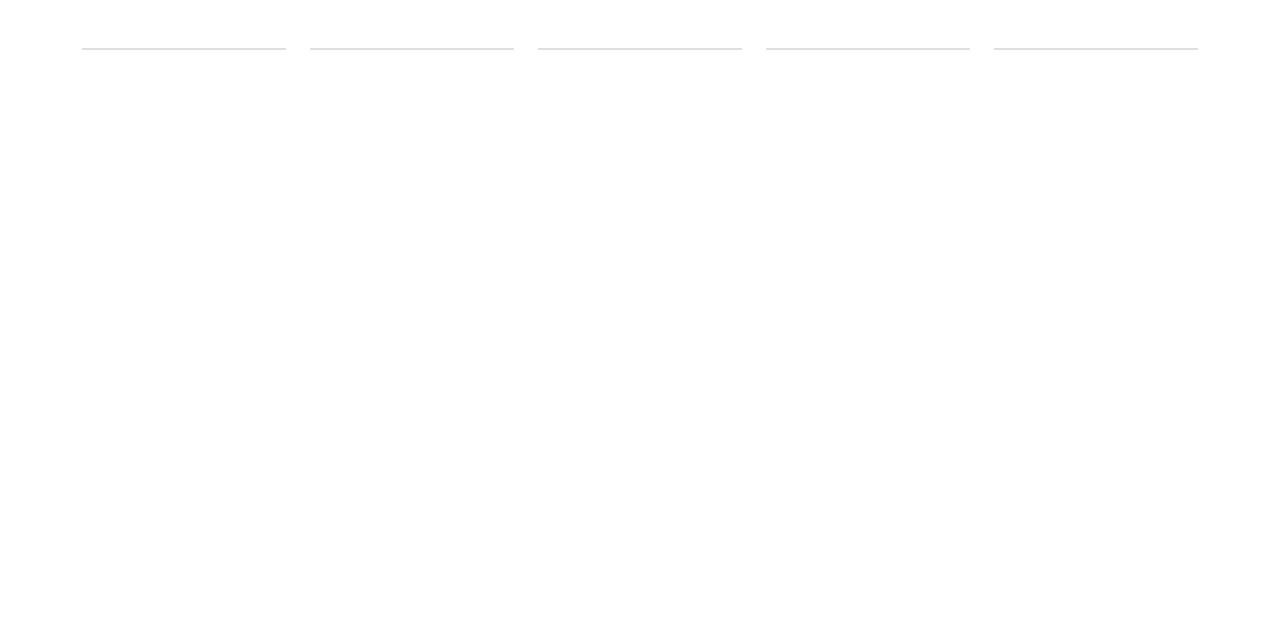
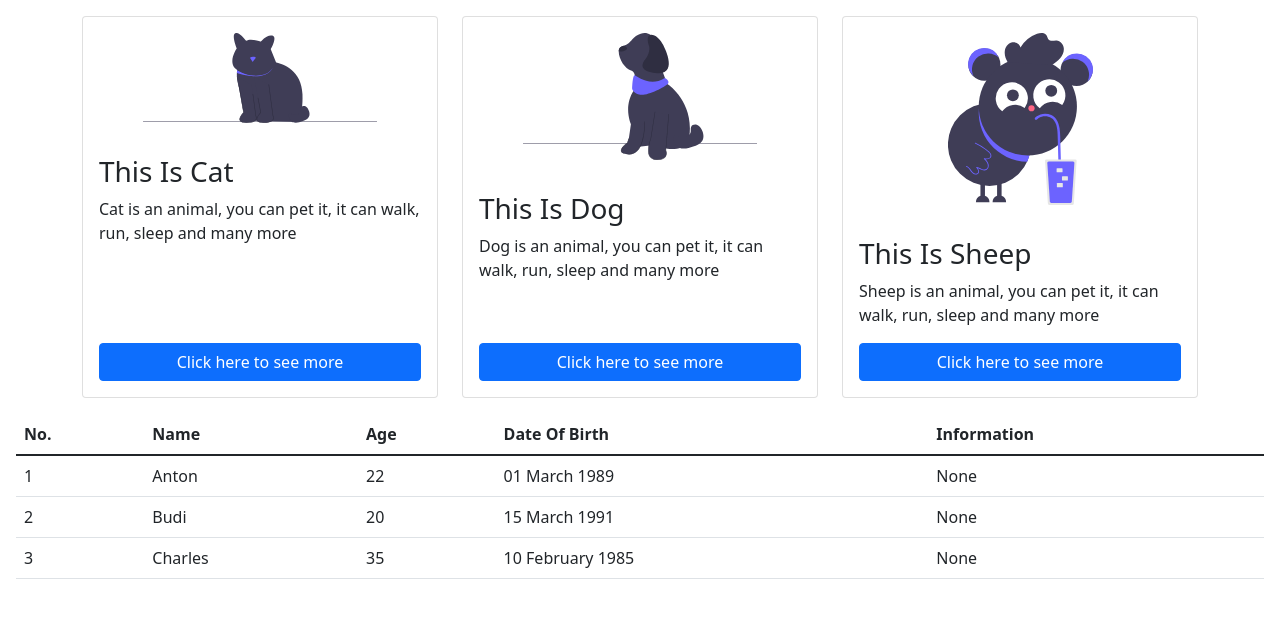
Before and after one commit to ripkids/gold-git-test, a plain HTML site: page index.html in a window 1280 px wide. Drawn offline with Linux system fonts and the light colour scheme.

Commit message:
feature: next feature

```diff
--- a/index.html
+++ b/index.html
@@ -1,38 +1,93 @@
+<!doctype html>
 <html>
     <head>
+        <meta charset="utf-8">
+        <meta name="viewport" content="width=device-width, initial-scale=1">
+
         <script src="js/bootstrap.min.js"></script>
         <link rel="stylesheet" href="css/bootstrap.min.css" />
     </head>
 
-    <body class="p-5">
-        <div class="container">
-            <div class="row">
-                <div class="col">
-                    <div class="card">
-                        <!-- your code belong here -->
+    <body class="p-3">
+        <div class="container-xl">
+            <div class="row gap-3 gap-md-0">
+                <div class="col-md-4">
+                    <div class="h-100 card">
+                        <img
+                            src="images/undraw_cat.svg"
+                            class="w-75 p-3 align-self-center"
+                        >
+                        <div class="d-flex flex-column card-body">
+                            <h3 class="card-title">This Is Cat</h3>
+                            <p class="card-text">Cat is an animal, you can pet it, it can walk, run, sleep and many more</p>
+                            <button class="w-100 mt-auto btn btn-primary">Click here to see more</button>
+                        </div>
                     </div>
                 </div>
-                <div class="col">
-                    <div class="card">
-                        <!-- your code belong here -->
+                <div class="col-md-4">
+                    <div class="h-100 card">
+                        <img
+                            src="images/undraw_dog.svg"
+                            class="w-75 p-3 align-self-center"
+                        >
+                        <div class="d-flex flex-column card-body">
+                            <h3 class="card-title">This Is Dog</h3>
+                            <p class="card-text">Dog is an animal, you can pet it, it can walk, run, sleep and many more</p>
+                            <button class="w-100 mt-auto btn btn-primary">Click here to see more</button>
+                        </div>
                     </div>
                 </div>
-                <div class="col">
-                    <div class="card">
-                        <!-- your code belong here -->
-                    </div>
-                </div>
-                <div class="col">
-                    <div class="card">
-                        <!-- your code belong here -->
-                    </div>
-                </div>
-                <div class="col">
-                    <div class="card">
-                        <!-- your code belong here -->
+                <div class="col-md-4">
+                    <div class="h-100 card">
+                        <img
+                            src="images/undraw_sheep.svg"
+                            class="w-50 p-3 align-self-center"
+                        >
+                        <div class="d-flex flex-column card-body">
+                            <h3 class="card-title">This Is Sheep</h3>
+                            <p class="card-text">Sheep is an animal, you can pet it, it can walk, run, sleep and many more</p>
+                            <button class="w-100 mt-auto btn btn-primary">Click here to see more</button>
+                        </div>
                     </div>
                 </div>
             </div>
         </div>
+
+        <div class="mt-3 d-none d-md-block">
+            <table class="table">
+                <thead>
+                    <tr>
+                        <th>No.</th>
+                        <th>Name</th>
+                        <th>Age</th>
+                        <th>Date Of Birth</th>
+                        <th>Information</th>
+                    </tr>
+                </thead>
+                <tbody>
+                    <tr>
+                        <td>1</td>
+                        <td>Anton</td>
+                        <td>22</td>
+                        <td>01 March 1989</td>
+                        <td>None</td>
+                    </tr>
+                    <tr>
+                        <td>2</td>
+                        <td>Budi</td>
+                        <td>20</td>
+                        <td>15 March 1991</td>
+                        <td>None</td>
+                    </tr>
+                    <tr>
+                        <td>3</td>
+                        <td>Charles</td>
+                        <td>35</td>
+                        <td>10 February 1985</td>
+                        <td>None</td>
+                    </tr>
+                </tbody>
+            </table>
+        </div>
     </body>
 </html>
```
